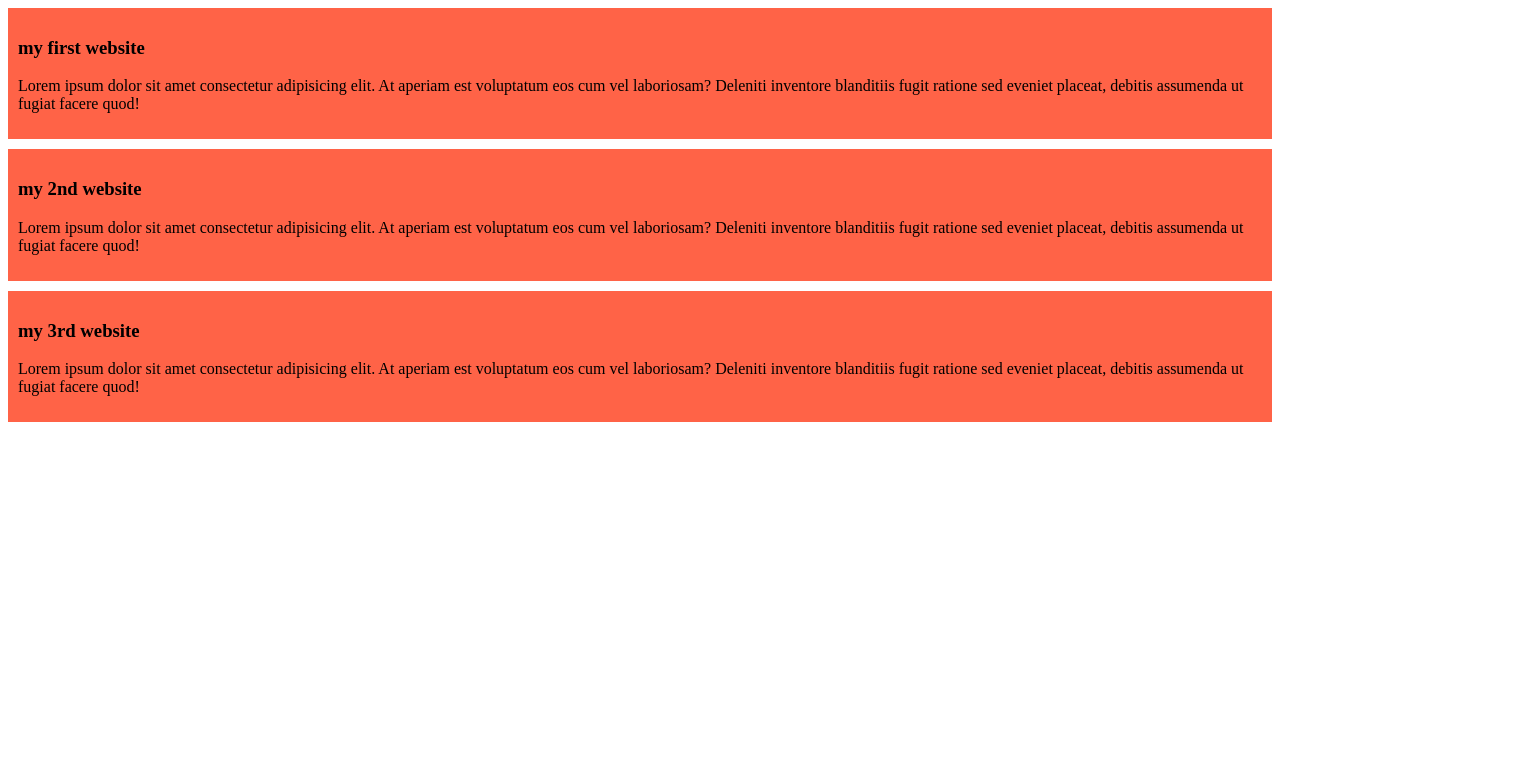
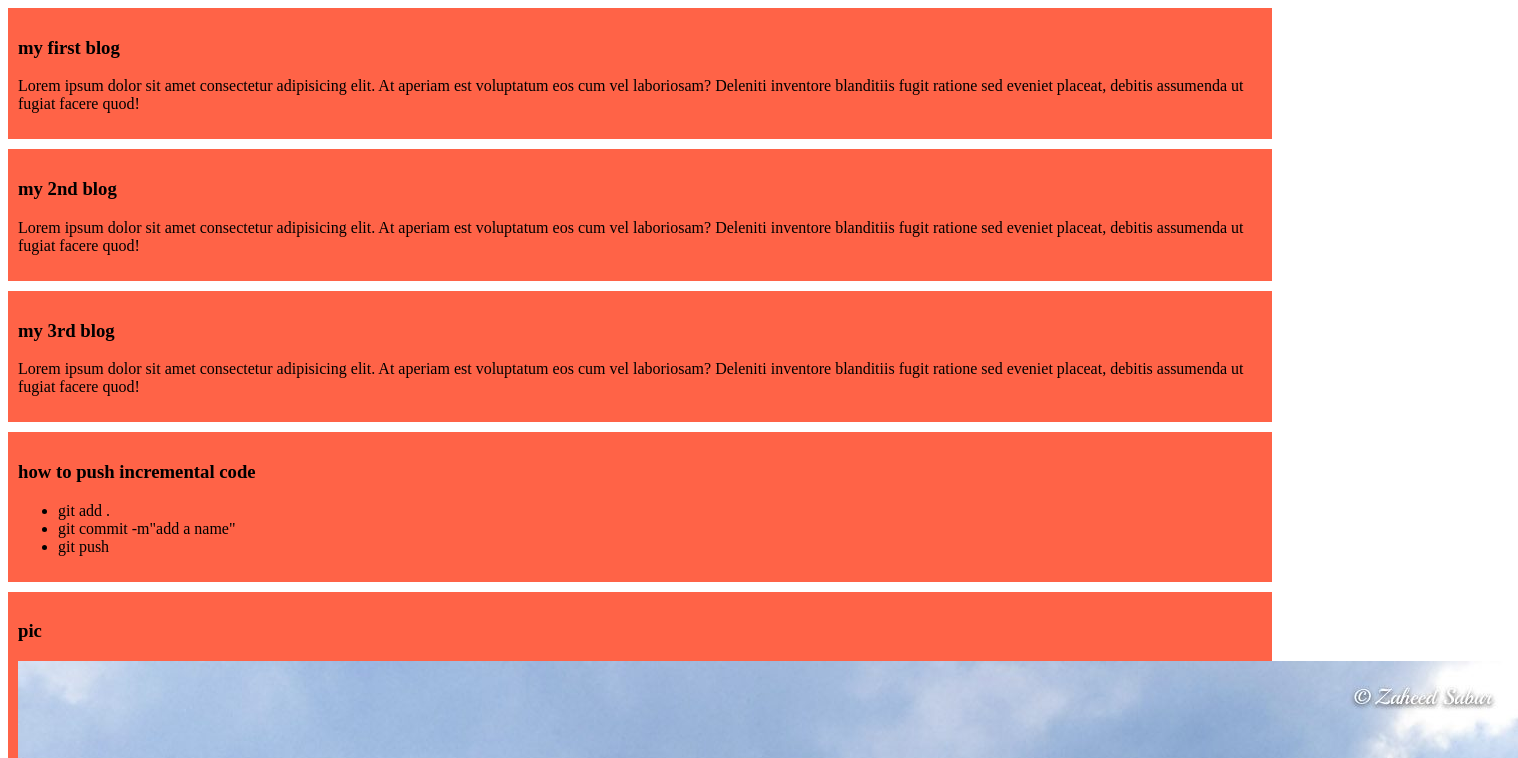
Before and after one commit to Mahfujur1910/my-simple-website, a plain HTML site: page index.html in a window 1280 px wide. Shown: the top 758 px of the page, 1518 px wide, since content can reach past the window. Drawn offline with Linux system fonts and the light colour scheme.

Commit message:
pic added

```diff
--- a/index.html
+++ b/index.html
@@ -8,22 +8,36 @@
 </head>
 <body>
     <div>
-        <h3>my first website</h3>
+        <h3>my first blog</h3>
         <p>Lorem ipsum dolor sit amet consectetur adipisicing elit. At aperiam est voluptatum eos cum vel laboriosam? Deleniti inventore blanditiis fugit ratione sed eveniet placeat, debitis assumenda ut fugiat facere quod!</p>
 
 
     </div>
     <div>
-        <h3>my 2nd website</h3>
+        <h3>my 2nd blog</h3>
         <p>Lorem ipsum dolor sit amet consectetur adipisicing elit. At aperiam est voluptatum eos cum vel laboriosam? Deleniti inventore blanditiis fugit ratione sed eveniet placeat, debitis assumenda ut fugiat facere quod!</p>
 
 
     </div>
     <div>
-        <h3>my 3rd website</h3>
+        <h3>my 3rd blog</h3>
         <p>Lorem ipsum dolor sit amet consectetur adipisicing elit. At aperiam est voluptatum eos cum vel laboriosam? Deleniti inventore blanditiis fugit ratione sed eveniet placeat, debitis assumenda ut fugiat facere quod!</p>
 
 
     </div>
+    <div>
+        <h3>how to push incremental code</h3>
+        <ul>
+            <li>git add .</li>
+            <li>git commit -m"add a name"</li>
+            <li>git push</li>
+        </ul>
+    </div>
+    <div>
+        <h3>pic</h3>
+        <img src="images/pic.jpg" alt="">
+
+    </div>
+
 </body>
 </html>
```
Also changed, not shown: Images/pic.jpg (added).
